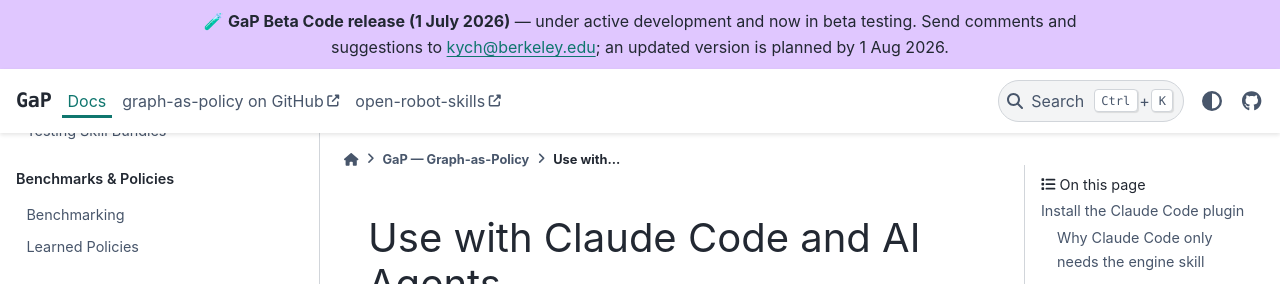
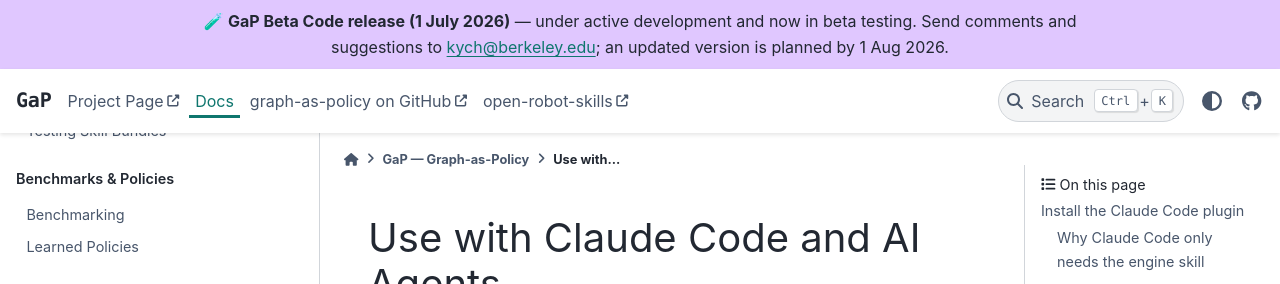
Before and after one commit to edgeyyzhang/graph-as-policy, a Sphinx documentation site: the page built from docs/source/agents/claude-code.md, in a window 1280 px wide. Shown: the top 284 px of the page. Built offline with Sphinx 7.4.7 and the PyData theme 0.15.4, drawn with Linux system fonts in a browser that asks for light colours.

Commit message:
docs: add Project Page link to the top navbar (points to the anonymous project site)
Co-Authored-By: Claude Opus 4.8 (1M context) <noreply@anthropic.com>

```diff
--- a/docs/source/index.rst
+++ b/docs/source/index.rst
@@ -16,6 +16,7 @@ graph-as-policy documentation
 .. toctree::
    :hidden:
 
+   Project Page <https://graph-robots.github.io/graph-as-policy-anonymous/>
    Docs <docs/index>
    graph-as-policy on GitHub <https://github.com/graph-robots/graph-as-policy>
    open-robot-skills <https://github.com/graph-robots/open-robot-skills>
```
